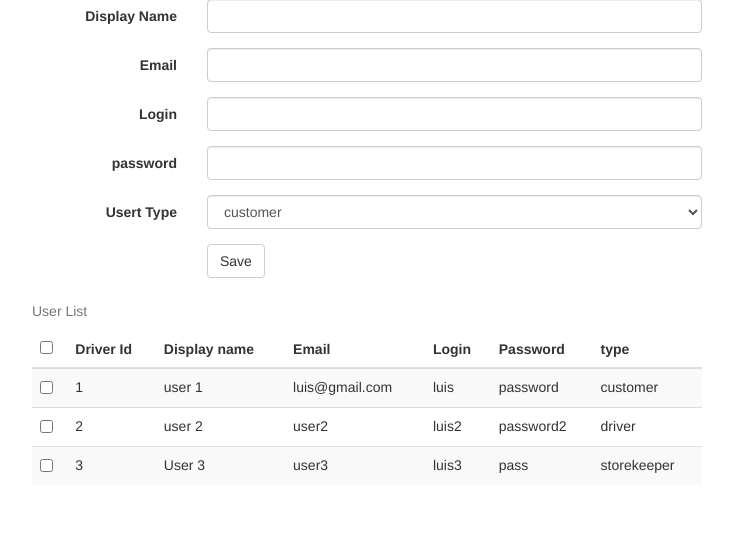
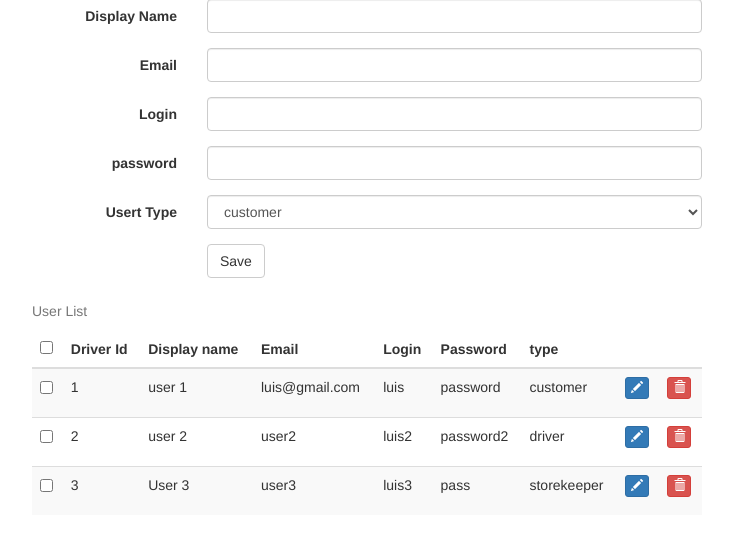
Before and after one commit to kapit4n/lightInv, a Flask app: page /user in a window 1280 px wide. Shown: the part 143-679 px from the top of the page, without its empty margins (273-1006 px from the left). Run offline with Flask 2, Linux system fonts and the light colour scheme; the visitor is signed in with stand-in values (Sample User, id 1); data comes from the database, SQL or seed files in the repository; some libraries are stand-ins or nearby versions.

Commit message:
Added the edit button and use it to edit the user

```diff
--- a/templates/manage-package.html
+++ b/templates/manage-package.html
@@ -27,7 +27,7 @@ function updatePackage(){
         {{ forms.label_selectName('Customer','customerId', package.customer|string , customers) }}
       </form>
 {% endif %}
-<div class="col-xs-3 col-md-3  col-lg-3" style=" height: 120px; background-image: url('{{imageState}}'); background-size: cover;   border-radius: 25px;">
+<div class="col-xs-3 col-md-3  col-lg-3 col-sm-3" style=" height: 120px; background-image: url('{{imageState}}'); background-size: cover;   border-radius: 25px;">
 </div>
     <div class="col-sm-3 col-lg-3 col-md-3 col-xs-3">
         <button type="submit" class="btn btn-default" onclick="updatePackage()" >Update</button>
--- a/templates/user.html
+++ b/templates/user.html
@@ -42,7 +42,8 @@ $('#orderModal').modal({
         show:false,
 }).on('show.bs.modal', function() {
       var getIdFromRow = $(event.target).closest('tr').data('id');
-      trQuery = $($(event.target).parent('tr'));
+      console.log('This is a modal' + getIdFromRow );
+      trQuery = $($(event.target).closest('tr'));
       userId = getVal('userId', trQuery)
       userName = getVal('userName', trQuery)
       userEmail = getVal('userEmail', trQuery)
@@ -122,11 +123,13 @@ $('#orderModal').modal({
         <th>Login</th>
         <th>Password</th>
         <th>type</th>
+        <th></th>
+        <th></th>
       </tr>
     </thead>
     <tbody>
     {% for user in users %}
-      <tr data-toggle="modal" data-id="{{user.id}}" id="tr-userId-{{user.id}}" data-target="#orderModal">
+      <tr id="tr-userId-{{user.id}}" data-id="{{user.id}}" >
         <td><input type="checkbox" class="checkthis" /></td>
         <td class="userId">{{user.id}}</td>
         <td class="userName">{{user.name}}</td>
@@ -134,6 +137,8 @@ $('#orderModal').modal({
         <td class="userLogin">{{user.login}}</td>
         <td class="userPassword">{{user.password}}</td>
         <td class="userType">{{user.user_type}}</td>
+        <td><p data-placement="top" data-toggle="tooltip" title="Edit"><button class="btn btn-primary btn-xs" data-title="Edit" data-toggle="modal" data-target="#orderModal" ><span class="glyphicon glyphicon-pencil"></span></button></p></td>
+        <td><p data-placement="top" data-toggle="tooltip" title="Delete"><button class="btn btn-danger btn-xs" data-title="Delete" data-toggle="modal" data-target="#delete" ><span class="glyphicon glyphicon-trash"></span></button></p></td>
       </tr>
     {% endfor %}
     </tbody>
```
